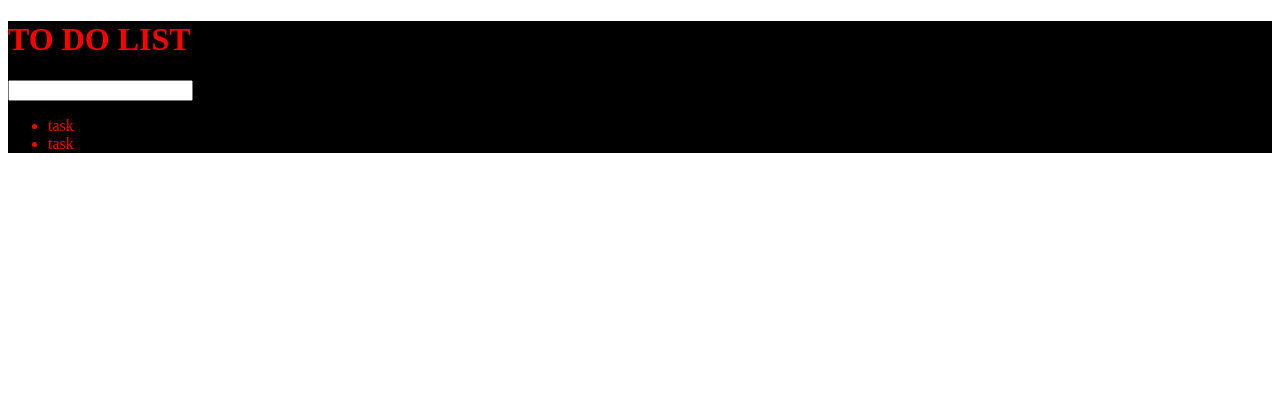
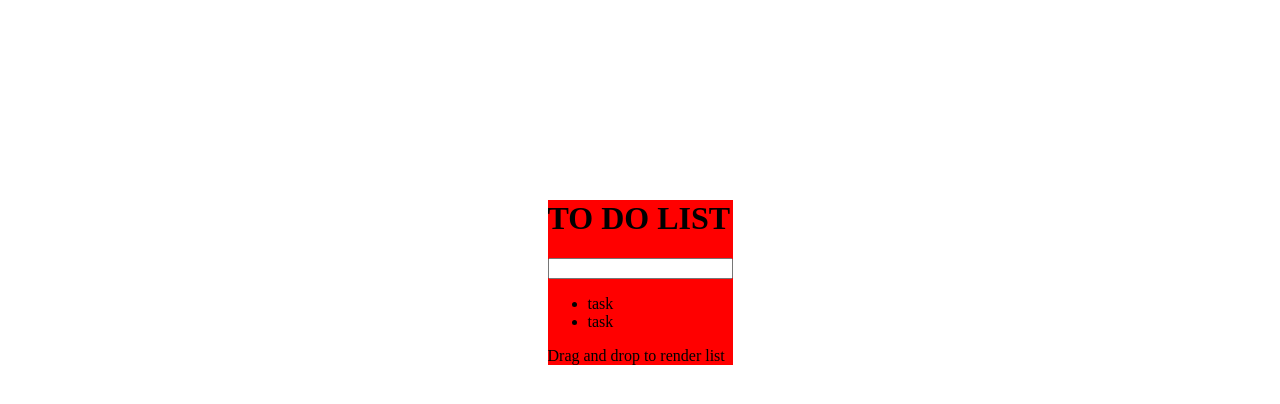
Before and after one commit to IlonaGasiewska/ToDoList, a React (Create React App) app in the folder to-do-list-app/: page / in a window 1280 px wide. Shown: the top 404 px of the page. Built offline with nearby package versions, Linux system fonts and the light colour scheme; the HTML template or start-up script is replaced by a standard one.

Commit message:
added footer

```diff
--- a/to-do-list-app/src/App.sass
+++ b/to-do-list-app/src/App.sass
@@ -1,4 +1,13 @@
 .App
+  margin: auto
+  margin-top: 200px
+  width: fit-content
+  background-color: red
+
+
+
+
+/* .App
   background-color: black
   h1
-  color: red
+  color: red */
--- a/to-do-list-app/src/App.tsx
+++ b/to-do-list-app/src/App.tsx
@@ -1,5 +1,6 @@
 import React from 'react';
 import './App.sass';
+import Footer from './components/footer/Footer';
 
 function App() {
 
@@ -13,7 +14,7 @@ function App() {
       <ul>
         {tasks.map(task=> <li>task</li>)}
       </ul>
-      <footer></footer>
+      <Footer/>
     </div>
   );
 }
--- /dev/null
+++ b/to-do-list-app/src/components/footer/Footer.sass
@@ -0,0 +1 @@
+.Footer
--- a/to-do-list-app/src/components/footer/footer.tsx
+++ b/to-do-list-app/src/components/footer/footer.tsx
@@ -0,0 +1,11 @@
+import React from 'react';
+import './Footer.sass';
+
+function Footer() {
+
+  return (
+    <p className='Footer'>Drag and drop to render list</p>
+  );
+}
+
+export default Footer;
```
